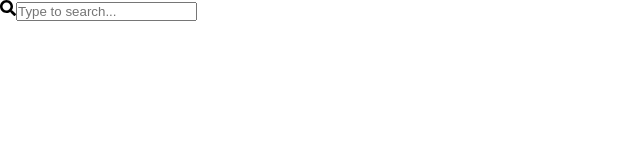
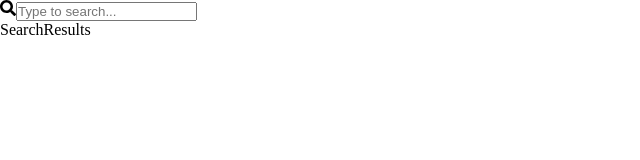
Before and after one commit to Lu-Smith/searchbar_react_vite, a React (Vite) app in the folder react-search-bar/: page / in a window 1280 px wide. Shown: the top 160 px of the page, without its empty margins (0-640 px from the left). Built offline with nearby package versions, Linux system fonts and the light colour scheme.

Commit message:
Added SearchResults to App.tsx

```diff
--- a/react-search-bar/src/App.tsx
+++ b/react-search-bar/src/App.tsx
@@ -1,15 +1,16 @@
 import { useState } from 'react';
 import SearchBar from "./components/SearchBar";
+import SearchResults from './components/SearchResults';
 
 function App() {
 
-  const [results, setResults] = useState([])
+  const [results, setResults] = useState<[]>([])
 
   return (
     <div className='App'>
       <div className="searchBarContainer">
         <SearchBar setResults={setResults} />
-        <div>{results}</div>
+        <SearchResults results={results} />
       </div>
     </div>
   )
```
